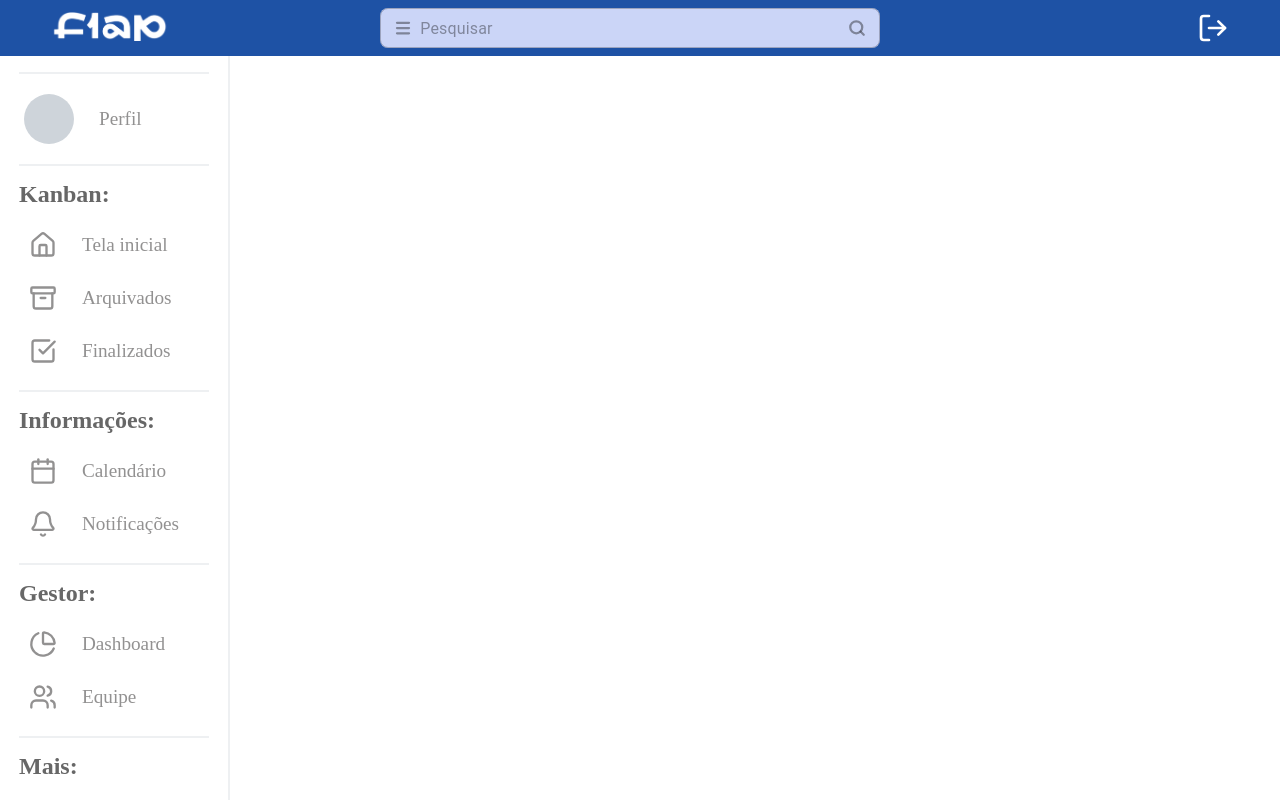
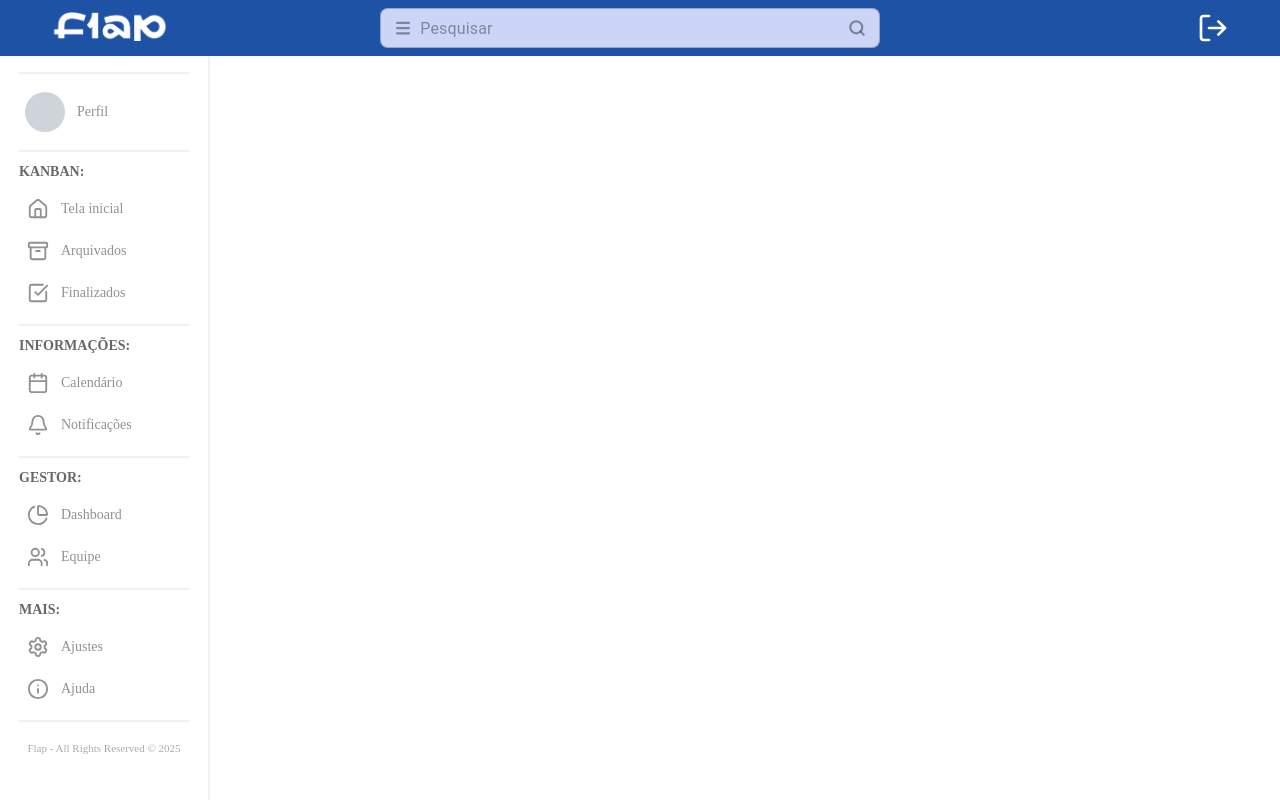
Before and after one commit to Squad03-PortoDigital/Frontend, a React (Vite) app: page /home in a window 1280 px wide. Built offline with nearby package versions, Linux system fonts and the light colour scheme.

Commit message:
refactor: menu style

```diff
--- a/src/components/Menu.tsx
+++ b/src/components/Menu.tsx
@@ -15,15 +15,15 @@ export default function Menu() {
                 <div className="menu-section">
                     <h2 className="menu-item-titulo">Kanban:</h2>
                     <div className="menu-item">
-                        <House size={28} />
+                        <House size={22} />
                         <div className="menu-item-nome">Tela inicial</div>
                     </div>
                     <div className="menu-item">
-                        <Archive size={28} />
+                        <Archive size={22} />
                         <div className="menu-item-nome">Arquivados</div>
                     </div>
                     <div className="menu-item">
-                        <SquareCheckBig size={28} />
+                        <SquareCheckBig size={22} />
                         <div className="menu-item-nome">Finalizados</div>
                     </div>
                 </div>
@@ -31,11 +31,11 @@ export default function Menu() {
                 <div className="menu-section">
                     <h2 className="menu-item-titulo">Informações:</h2>
                     <div className="menu-item">
-                        <Calendar size={28} />
+                        <Calendar size={22} />
                         <div className="menu-item-nome">Calendário</div>
                     </div>
                     <div className="menu-item">
-                        <Bell size={28} />
+                        <Bell size={22} />
                         <div className="menu-item-nome">Notificações</div>
                     </div>
                 </div>
@@ -43,11 +43,11 @@ export default function Menu() {
                 <div className="menu-section">
                     <h2 className="menu-item-titulo">Gestor:</h2>
                     <div className="menu-item">
-                        <ChartPie size={28} />
+                        <ChartPie size={22} />
                         <div className="menu-item-nome">Dashboard</div>
                     </div>
                     <div className="menu-item">
-                        <Users size={28} />
+                        <Users size={22} />
                         <div className="menu-item-nome">Equipe</div>
                     </div>
                 </div>
@@ -55,11 +55,11 @@ export default function Menu() {
                 <div className="menu-section">
                     <h2 className="menu-item-titulo">Mais:</h2>
                     <div className="menu-item">
-                        <Settings size={28} />
+                        <Settings size={22} />
                         <div className="menu-item-nome">Ajustes</div>
                     </div>
                     <div className="menu-item">
-                        <Info size={28} />
+                        <Info size={22} />
                         <div className="menu-item-nome">Ajuda</div>
                     </div>
                 </div>
--- a/src/styles/menu.css
+++ b/src/styles/menu.css
@@ -1,99 +1,100 @@
-/* Estilos para o container do menu */
 .menu-container {
-    width: 230px;
+    width: 210px;
     background-color: #fff;
-    border-right: 2px solid rgba(222, 226, 230, 0.500);
+    border-right: 2px solid rgba(222, 226, 230, 0.5);
     height: 100vh;
     box-sizing: border-box;
     display: flex;
     align-items: center;
     justify-content: center;
-    position: fixed; /* Fixando o menu na lateral */
+    position: fixed;
     top: 0;
     left: 0;
-    overflow-y: auto; /* scroll interno */
-    scrollbar-width: none; /* ocultar scrollbar */
-}
-.menu {
-    width: 190px;
-    height: 88vh;
-    margin-top: 6vh; /* ajuste baseado na altura do header */
+    overflow-y: auto;
+    scrollbar-width: none;
 }
 
-/* Estilos para a seção de perfil */
+.menu {
+    width: 170px;
+    height: 88vh;
+    margin-top: 6vh;
+}
+
 .menu-perfil {
-    padding: 15px 0px;
+    padding: 12px 0px;
     display: flex;
     flex-direction: row;
     align-items: center;
-    gap: 25px;
-    border-top: 2px solid rgba(222, 226, 230, 0.500);
-    border-bottom: 2px solid rgba(222, 226, 230, 0.500);
+    gap: 15px;
+    border-top: 2px solid rgba(222, 226, 230, 0.5);
+    border-bottom: 2px solid rgba(222, 226, 230, 0.5);
 }
+
 .menu-perfil-item {
     display: flex;
     flex-direction: row;
     align-items: center;
-    gap: 25px;
+    gap: 12px;
     width: 100%;
-    height: 80%;
     border-radius: 8px;
-    padding: 5px;
+    padding: 6px;
     color: #929191;
-    font-size: 1.2rem;
-
+    font-size: 14px;
     cursor: pointer;
     transition: background-color 0.3s, color 0.3s;
 }
+
 .menu-perfil-item:hover {
-    background-color: rgba(1, 60, 196, 0.100);
+    background-color: rgba(1, 60, 196, 0.1);
     color: rgb(0, 49, 122);
 }
+
 .menu-perfil-imagem {
     background-color: #ced4da;
-    width: 50px;
-    height: 50px;
+    width: 40px;
+    height: 40px;
     border-radius: 50%;
 }
 
-/* Estilos para as demais seções */
 .menu-section {
-    padding: 15px 0px;
+    padding: 12px 0px;
     display: flex;
     flex-direction: column;
-    gap: 5px;
-    border-bottom: 2px solid rgba(222, 226, 230, 0.500);
+    gap: 4px;
+    border-bottom: 2px solid rgba(222, 226, 230, 0.5);
 }
+
 .menu-final {
     height: 4vh;
     display: flex;
     align-items: end;
     justify-content: center;
-    font-size: 12px;
+    font-size: 11px;
     color: #49505779;
 }
 
-/* Estilos para os itens do menu */
 .menu-item {
-    font-size: 16px;
+    font-size: 14px;
     width: 100%;
     border-radius: 8px;
-    padding: 10px;
+    padding: 8px;
     color: #929191;
-    font-size: 1.2rem;
     display: flex;
     align-items: center;
-    gap: 25px;
-
+    gap: 12px;
     cursor: pointer;
     transition: background-color 0.3s, color 0.3s;
 }
-.menu-item-titulo{
-    font-size: 24px;
-    margin-bottom: 8px;
-    color: #676767;
-}
+
 .menu-item:hover {
-    background-color: rgba(1, 60, 196, 0.100);
+    background-color: rgba(1, 60, 196, 0.1);
     color: rgb(0, 49, 122);
 }
+
+.menu-item-titulo {
+    font-size: 14px;
+    font-weight: 600;
+    margin-bottom: 6px;
+    color: #676767;
+    text-transform: uppercase;
+}
```
